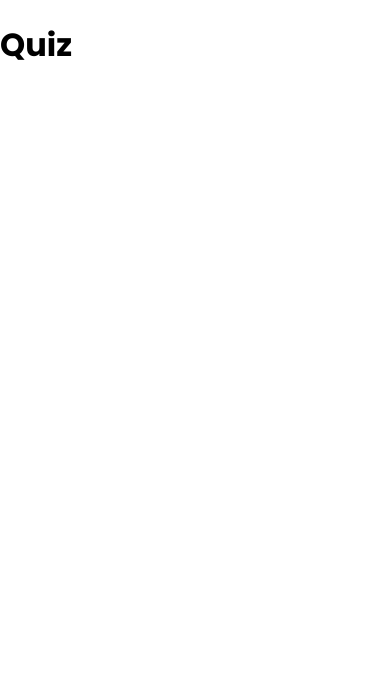
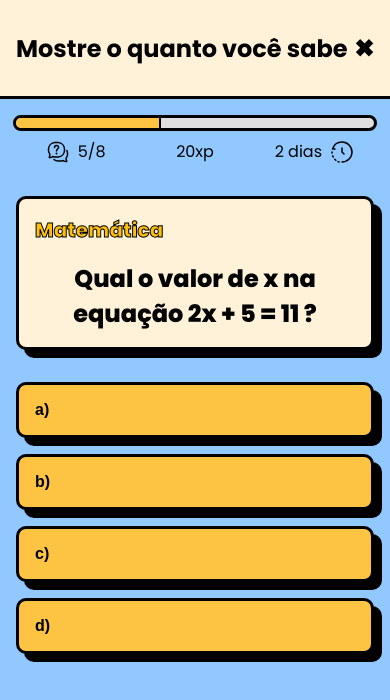
Before and after one commit to BernardoS/responde-ai, a React (Vite) app: page /aluno/quiz/5 in a window 390 px wide. Shown: the top 700 px of the page. Built offline with nearby package versions, Linux system fonts and the light colour scheme.

Commit message:
Criação da página de quiz - Desktop e Mobile

```diff
--- a/src/components/DefaultBody/index.tsx
+++ b/src/components/DefaultBody/index.tsx
@@ -7,6 +7,7 @@ export const DefaultBody = styled.div`
     flex-wrap: wrap;
     justify-content: space-between;
     padding: 16px 64px;
+    box-sizing: border-box;
 
     @media ${device.desktop} {
       padding: 16px;
--- a/src/components/DefaultHeader/index.tsx
+++ b/src/components/DefaultHeader/index.tsx
@@ -9,7 +9,7 @@ export const DefaultHeader = styled.div`
     padding: 16px;
     font-weight: bold;
     font-size: 18px;
-    border-bottom: 2px solid #000000;
+    border-bottom: 3px solid #000000;
     min-height: 64px;
     span{
         font-size: 24px;
--- a/src/components/QuizListItem/index.tsx
+++ b/src/components/QuizListItem/index.tsx
@@ -5,6 +5,7 @@ import QuizDeadlineIcon from "../../assets/quiz-deadline.svg";
 
 interface QuizListItemProps {
     quiz: {
+        _id: string;
         subject: string;
         title: string;
         questions: number;
@@ -16,7 +17,7 @@ interface QuizListItemProps {
 
 function QuizListItem({ quiz, index }: QuizListItemProps) {
     return (
-        <QuizCard key={index}>
+        <QuizCard to={`/aluno/quiz/${quiz._id}`} key={index}>
             <Subject>{quiz.subject} <XP>{quiz.xp} xp</XP></Subject>
             <QuizTitle>{quiz.title}</QuizTitle>
             <InfoRow>
--- a/src/components/QuizListItem/style.tsx
+++ b/src/components/QuizListItem/style.tsx
@@ -1,12 +1,15 @@
+import { Link } from "react-router-dom";
 import styled from "styled-components";
 
-export const QuizCard = styled.div`
+export const QuizCard = styled(Link)`
   background-color: #fff2d9;
   border-radius: 16px;
   padding: 20px;
   margin-bottom: 20px;
   border: 3px solid black;
   box-shadow: 8px 8px 0 #000;
+  text-decoration: none;
+  color: black;
 `;
 
 export const Subject = styled.div`
--- a/src/pages/AvailableQuizzes/index.tsx
+++ b/src/pages/AvailableQuizzes/index.tsx
@@ -8,6 +8,7 @@ import { QuizListContainer } from "./style";
 
 const quizzes:QuizItem[] = [
   {
+    _id: "68012147698525c5a586cc61",
     subject: "Matemática",
     title: "Números Primos",
     questions: 12,
@@ -15,6 +16,7 @@ const quizzes:QuizItem[] = [
     xp: 25
   },
   {
+    _id: "68012147698525c5a586cc61",
     subject: "Matemática",
     title: "Expressões numéricas",
     questions: 10,
@@ -22,6 +24,7 @@ const quizzes:QuizItem[] = [
     xp: 20
   },
   {
+    _id: "68012147698525c5a586cc61",
     subject: "Biologia",
     title: "Seres autotróficos",
     questions: 6,
@@ -29,20 +32,7 @@ const quizzes:QuizItem[] = [
     xp: 10
   },
   {
-    subject: "História",
-    title: "Descoberta do Brasil",
-    questions: 6,
-    expiresIn: "2 dias",
-    xp: 10
-  },
-  {
-    subject: "História",
-    title: "Descoberta do Brasil",
-    questions: 6,
-    expiresIn: "2 dias",
-    xp: 10
-  },
-  {
+    _id: "68012147698525c5a586cc61",
     subject: "História",
     title: "Descoberta do Brasil",
     questions: 6,
@@ -52,6 +42,7 @@ const quizzes:QuizItem[] = [
 ];
 
 type QuizItem = {
+  _id: string;
   subject: string;
   title: string;
   questions: number;
--- /dev/null
+++ b/src/pages/Quiz/index.tsx
@@ -0,0 +1,63 @@
+import { DefaultBody } from "../../components/DefaultBody";
+import { DefaultContainer } from "../../components/DefaultContainer";
+import { DefaultHeader, DefaultHeaderLink } from "../../components/DefaultHeader";
+import { QuizContainer, QuizOptionButton, QuizOptionsContainer, QuizProgres, QuizProgressBar, QuizProgressContainer, QuizProgressInfo, QuizQuestionCard } from "./style";
+import QuizAmountIcon from "../../assets/quiz-amount.svg";
+import QuizDeadlineIcon from "../../assets/quiz-deadline.svg";
+
+
+function Quiz() {
+
+
+
+    return (
+        <DefaultContainer>
+            <DefaultHeader>
+                <span>Mostre o quanto você sabe</span>
+                <DefaultHeaderLink to="/aluno/quizzes">✖</DefaultHeaderLink>
+            </DefaultHeader>
+            <DefaultBody>
+                <QuizContainer>
+                    <QuizProgressContainer>
+                        <QuizProgressBar>
+                            <QuizProgres style={{ width: "40%" }} />
+                        </QuizProgressBar>
+                        <QuizProgressInfo>
+                            <div>
+                                <img src={QuizAmountIcon} alt="ícone de perguntas" />
+                                <span>
+                                    5/8
+                                </span>
+                            </div>
+                            <div>
+                                <span>20xp</span>
+                            </div>
+                            <div>
+                                <span>2 dias</span>
+                                <img src={QuizDeadlineIcon} alt="ícone do prazo" />
+                            </div>
+                        </QuizProgressInfo>
+
+                    </QuizProgressContainer>
+                    <QuizQuestionCard>
+                        <span className="subject">
+                            Matemática
+                        </span>
+                        <span className="question">
+                            Qual o valor de x na equação 2x + 5 = 11 ?
+                        </span>
+                    </QuizQuestionCard>
+                    <QuizOptionsContainer>
+                        <QuizOptionButton>a) </QuizOptionButton>
+                        <QuizOptionButton>b)</QuizOptionButton>
+                        <QuizOptionButton>c)</QuizOptionButton>
+                        <QuizOptionButton>d)</QuizOptionButton>
+                    </QuizOptionsContainer>
+                </QuizContainer>
+            </DefaultBody>
+
+        </DefaultContainer>
+    );
+}
+
+export default Quiz;
--- /dev/null
+++ b/src/pages/Quiz/style.tsx
@@ -0,0 +1,121 @@
+import styled from "styled-components";
+import { device } from "../../utils/layoutBreakpoints";
+
+
+export const QuizContainer = styled.div`
+    display: flex;
+    width: 60%;
+    margin:auto;
+    flex-direction: column;
+    flex-wrap: wrap;
+    gap: 32px;
+
+    @media ${device.tablet}{
+        width: 100%;
+    }
+`
+
+export const QuizQuestionCard = styled.div`
+    background-color: #fff2d9;
+    border-radius: 10px;
+    flex-direction: column;
+    border: 3px solid black;
+    box-shadow: 8px 8px 0 #000;
+    padding: 16px;
+    width: 100%;
+    display: flex;
+    gap: 16px;
+    box-sizing: border-box;
+
+    .subject{
+        font-weight: 800;
+        color: #ffc107;
+        font-size: 20px;
+        -webkit-text-stroke: 1px black;
+        display: block;
+    }
+    .question{
+        text-align: center;
+        font-size:32px;
+        font-weight: 800;
+    }
+
+    @media ${device.tablet} {
+        .question{
+            text-align: center;
+            font-size:28px;
+            font-weight: 800;
+        }
+    }
+    @media ${device.mobile}{
+        .question{
+            font-size:24px;
+        }
+    }
+`
+
+export const QuizOptionsContainer = styled.div`
+    display: grid;
+    grid-template-columns: 1fr;
+    gap: 16px;
+    width: 100%;
+    box-sizing: border-box;
+`
+export const QuizOptionButton = styled.button`
+    text-align: left;
+    background-color: #FDC342;
+    border-radius: 10px;
+    flex-direction: column;
+    border: 3px solid black;
+    box-shadow: 8px 8px 0 #000;
+    width: 100%;
+    padding: 16px;
+    font-size: 16px;
+    font-weight: 800;
+    cursor: pointer;
+    &:hover{
+        animation: shake-vertical 0.5s ease-in-out forwards;
+    }
+`
+
+export const QuizProgressContainer = styled.div`
+    display: flex;
+    flex-direction: column;
+    justify-content: space-between;
+    align-items: center;
+    width: 100%;
+`;
+
+export const QuizProgressBar = styled.div`
+  background-color: #e0e0e0;
+  height: 10px;
+  border-radius: 10px;
+  overflow: hidden;
+  border: 3px solid #000000;
+  width: 100%;
+  @media ${device.mobile} {
+    align-self: center;
+    width: 100%;
+  }
+`;
+
+export const QuizProgres = styled.div`
+  background-color: #FDC342;
+  height: 100%;
+  border-right: 2px solid #000000;
+`;
+
+export const QuizProgressInfo = styled.div`
+  display: grid;
+  grid-template-columns: repeat(3, 1fr);
+  justify-content: space-between;
+  width: 100%;
+  margin-top: 8px;
+
+  div{
+    display: flex;
+    align-items: center;
+    justify-content: center;
+    gap: 8px;
+  }
+`
--- a/src/routes/MainRouter.tsx
+++ b/src/routes/MainRouter.tsx
@@ -2,6 +2,7 @@ import { BrowserRouter as Router, Routes, Route } from "react-router-dom";
 import Home from "../pages/Home/index.tsx";
 import StudentHome from "../pages/StudentHome/index.tsx";
 import AvailableQuizzes from "../pages/AvailableQuizzes/index.tsx";
+import Quiz from "../pages/Quiz/index.tsx";
 
 
 function MainRouter() {
@@ -24,7 +25,7 @@ function MainRouter() {
         <Route path="/aluno/home" element={<StudentHome/>} />
         <Route path="/aluno/perfil" element={<h1>Perfil do aluno</h1>} />
         <Route path="/aluno/quizzes" element={<AvailableQuizzes/>} />
-        <Route path="/aluno/quiz/:id" element={<h1>Quiz</h1>} />
+        <Route path="/aluno/quiz/:id" element={<Quiz/>} />
         <Route path="/aluno/quiz/:id/resultado" element={<h1>Quiz Resultado</h1>} />
         <Route path="/aluno/ranking" element={<h1>Ranking</h1>} />
       </Routes>
```
